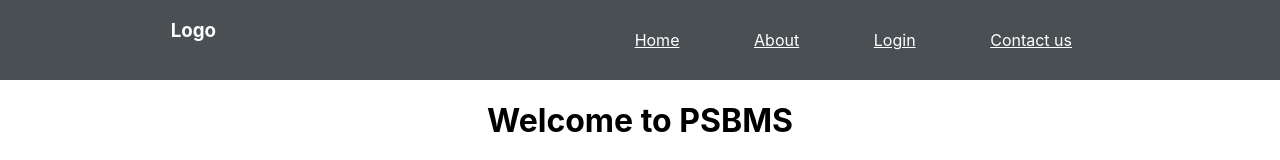
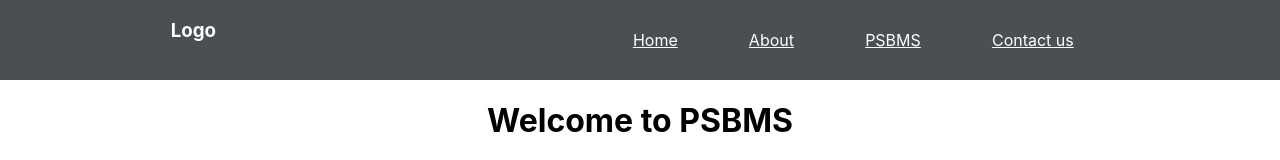
Before and after one commit to JoeLystein/psbms, a React (Create React App) app: page / in a window 1280 px wide. Shown: the top 160 px of the page. Built offline with nearby package versions, Linux system fonts and the light colour scheme.

Commit message:
new_STYLE

```diff
--- a/src/App.js
+++ b/src/App.js
@@ -6,7 +6,7 @@ import Contact from './Contact';
 import About from './About';
 import Loginpage from './Loginpage';
 import Signup from './Signup';
-import {BrowserRouter as Router,Switch, Route } from 'react-router-dom';
+import {BrowserRouter as Router,Switch, Route, Redirect } from 'react-router-dom';
 
 class App extends React.Component {
 
@@ -21,6 +21,7 @@ class App extends React.Component {
                   <Route path="/Contact" component={Contact}/>
                   <Route path="/About" component={About}/>
                   <Route path="/Signup" component={Signup}/>
+                  <Route path="/Loginpage" component={Loginpage}/>
 
                 </Switch>
           </Router>
@@ -28,11 +29,12 @@ class App extends React.Component {
       )
   }
 
+
   return(
     <Router>
       <Switch>
+
          <Route component={DefaultRoutes}/>
-         <Route path="/Loginpage" component={Loginpage}/>
       </Switch>
     </Router>
 
--- a/src/Nav.js
+++ b/src/Nav.js
@@ -19,14 +19,13 @@ function Nav() {
                 <li>About</li>
             </Link>
 
-            <Link style={navStyle} to='/Loginpage'>
-                <li>Login</li>
+            <Link style={navStyle} to='/Contact'>
+                <li>PSBMS</li>
             </Link>
 
             <Link style={navStyle} to='/Contact'>
                 <li>Contact us</li>
             </Link>
-
         </ul>
     </nav>
   );
```
Also changed, not shown: src/redirectLogin.js (added, +9 -0 lines).
